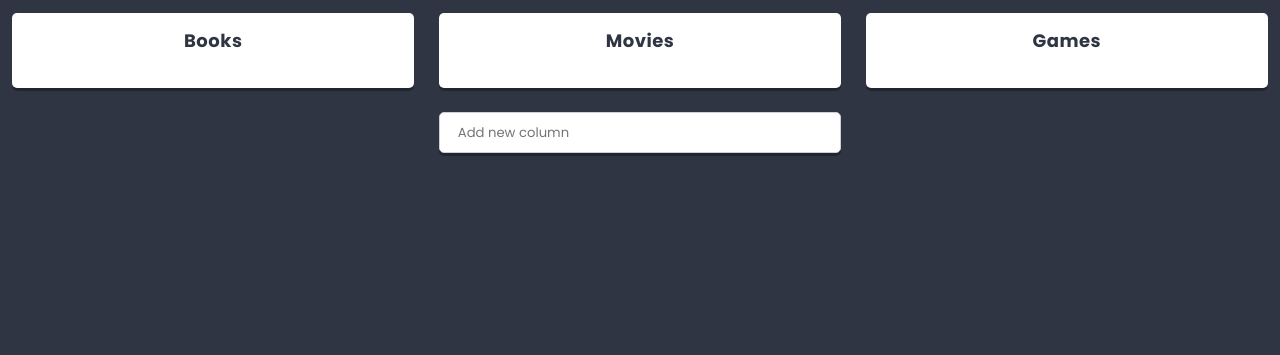
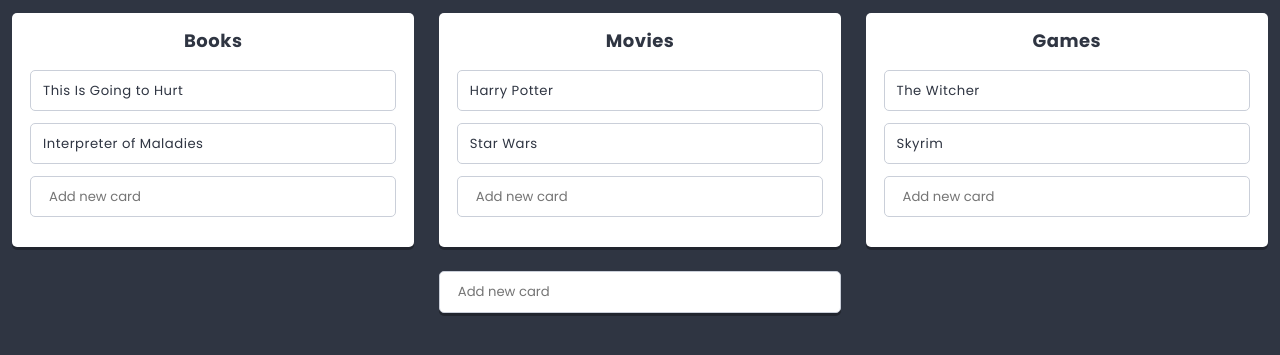
Before and after one commit to Misiek40k/react-todo-app, a React app: page / in a window 1280 px wide. Shown: the part 419-774 px from the top of the page. Built offline with nearby package versions, Linux system fonts and the light colour scheme.

Commit message:
Add Card component and card adding to columns

```diff
--- /dev/null
+++ b/src/components/Card/Card.js
@@ -0,0 +1,19 @@
+import React, { Component } from 'react'
+import PropTypes from 'prop-types';
+
+import styles from './Card.scss'
+
+export default class Card extends Component {
+
+    static propTypes = {
+        title: PropTypes.string,
+    }
+
+    render() {
+        return (
+            <div className={styles.component}>
+                <span>{this.props.title}</span>
+            </div>
+        )
+    }
+}
--- a/src/components/Column/Column.js
+++ b/src/components/Column/Column.js
@@ -1,18 +1,51 @@
 import React, { Component } from 'react'
 import PropTypes from 'prop-types';
+import { settings } from '../../data/dataStore';
+
+import Card from '../Card/Card';
+import Creator from '../Creator/Creator';
 
 import styles from './Column.scss';
 
 export default class Column extends Component {
 
     static propTypes = {
-        title: PropTypes.string.isRequired,
+        title: PropTypes.string,
+        icon: PropTypes.string,
+        cards: PropTypes.array,
+    }
+
+    state = {
+        cards: this.props.cards || [],
+    }
+
+    addCard(title) {
+        this.setState(state => (
+            {
+                cards: [
+                    ...state.cards,
+                    {
+                        key: state.cards.length ? state.cards[state.cards.length - 1].key + 1 : 0,
+                        title,
+                        cards: []
+                    }
+                ]
+            }
+        ));
     }
 
     render() {
         return (
             <section className={styles.component}>
                 <h3 className={styles.title}>{this.props.title}</h3>
+                <div>
+                    {this.state.cards.map(({ key, ...cardsProps }) => (
+                        <Card key={key} {...cardsProps} />
+                    ))}
+                </div>
+                <div className={styles.creator}>
+                    <Creator text={settings.cardCreatorText} action={title => this.addCard(title)} />
+                </div>
             </section>
         )
     }
--- a/src/components/List/List.js
+++ b/src/components/List/List.js
@@ -50,11 +50,11 @@
                 </div>
                 <div className={styles.columns}>
                     {this.state.columns.map(({ key, ...columnProps }) => (
-                        <Column key={key} {...columnProps} />
+                        <Column key={key} {...columnProps}/>
                     ))}
                 </div>
                 <div className={styles.creator}>
-                    <Creator text={settings.columnCreatorText} action={title => this.addColumn(title)} />
+                    <Creator text={settings.cardCreatorText} action={title => this.addColumn(title)} />
                 </div>
             </section>
         )
```
